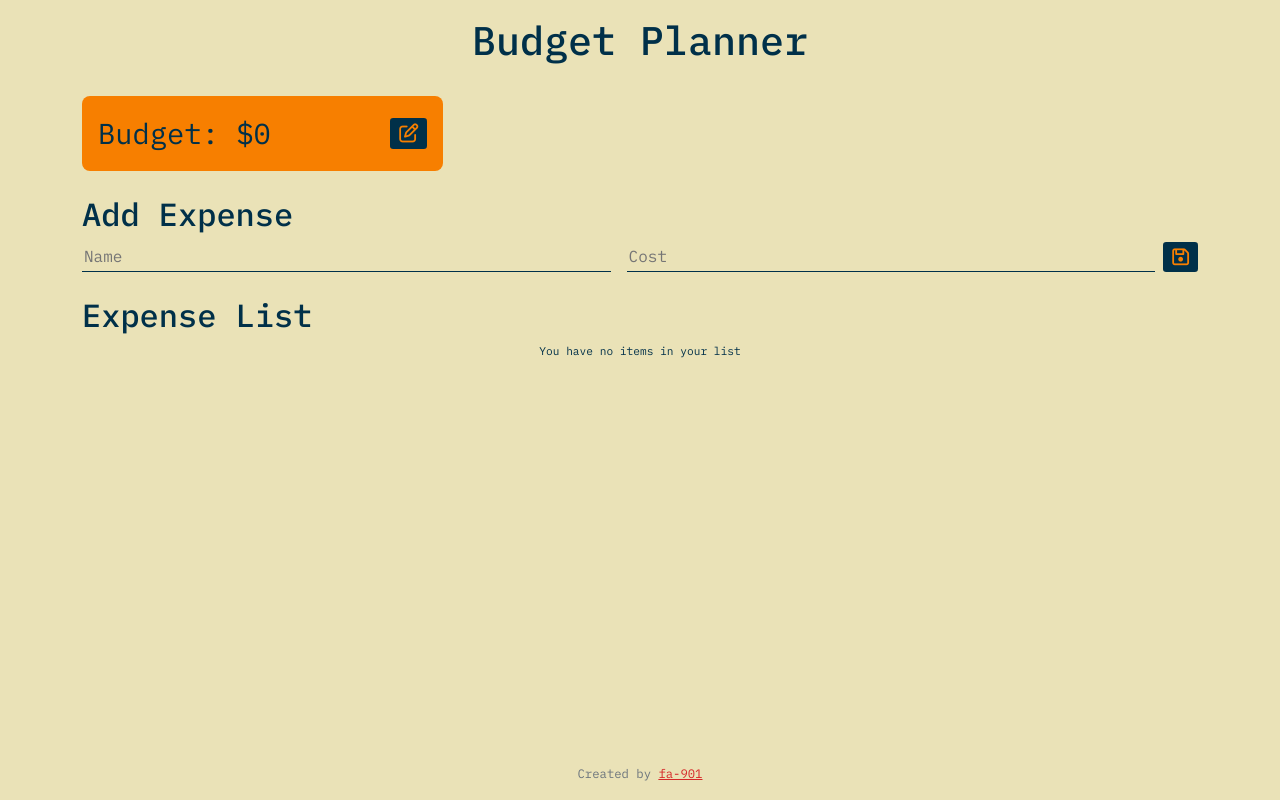
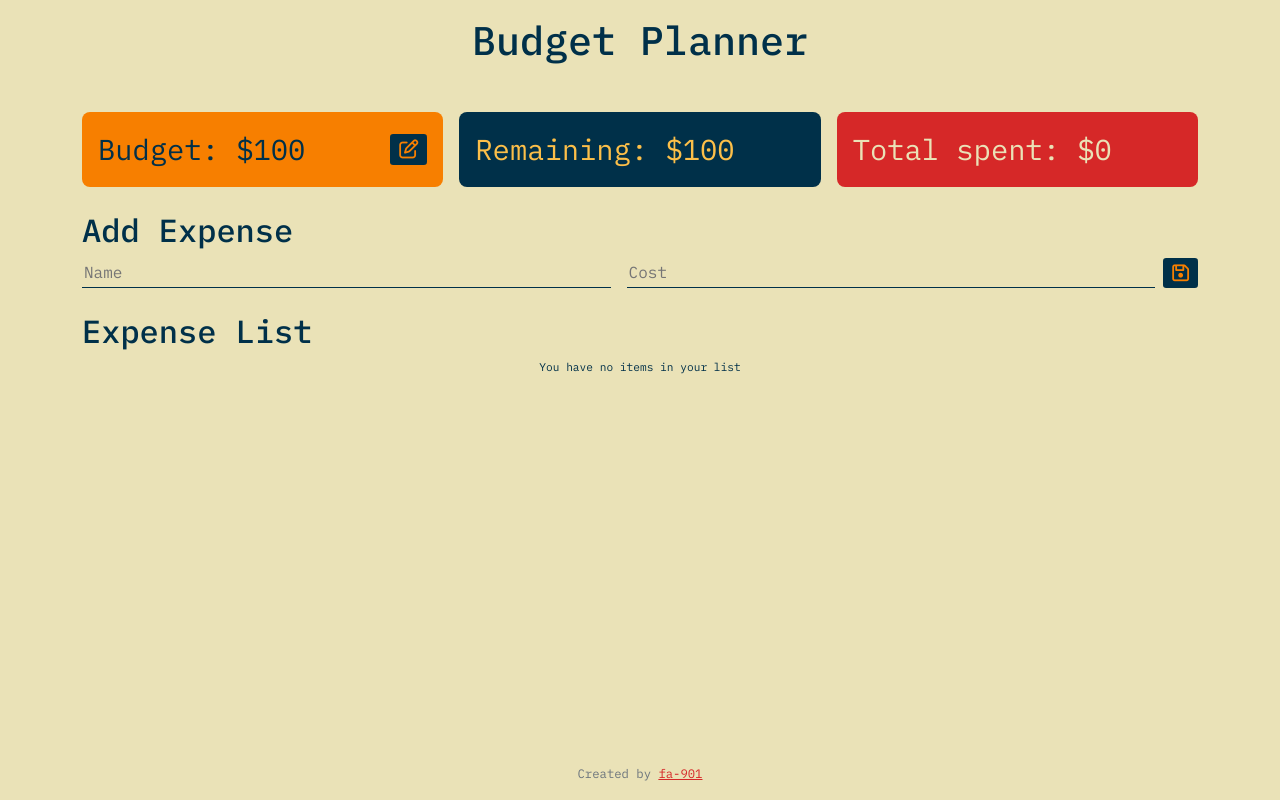
Before and after one commit to fa-901/budget-tracker, a React (Create React App) app: page / in a window 1280 px wide. Built offline with nearby package versions, Linux system fonts and the light colour scheme.

Commit message:
show remaining & total spend. set default budget value

```diff
--- a/src/App.js
+++ b/src/App.js
@@ -1,6 +1,7 @@
 import './styles/styles.scss';
 import Budget from './components/Budget';
 import ExpenseForm from './components/ExpenseForm';
+import Remainder from './components/Remainder';
 import List from './components/List';
 
 function App() {
@@ -9,16 +10,11 @@ function App() {
 			<h1 className='text-center form-group'>
 				Budget Planner
 			</h1>
-			<div className='row my-4 gx-3'>
+			<div className='row my-4 g-3'>
 				<div className='col-md-4'>
 					<Budget />
 				</div>
-				<div className='col-md-4'>
-					{/* <Budget /> */}
-				</div>
-				<div className='col-md-4'>
-					{/* <Budget /> */}
-				</div>
+				<Remainder />
 			</div>
 			<ExpenseForm />
 			<List />
--- a/src/components/Budget/BudgetReducer.js
+++ b/src/components/Budget/BudgetReducer.js
@@ -3,7 +3,7 @@ import { createSlice } from '@reduxjs/toolkit';
 export const budgetSlice = createSlice({
     name: 'budget',
     initialState: {
-        value: 0,
+        value: 100,
     },
     reducers: {
         setAmount: (state, action) => {
--- /dev/null
+++ b/src/components/Remainder.js
@@ -0,0 +1,33 @@
+import { Fragment } from 'react';
+import { useDispatch, useSelector } from 'react-redux';
+import { getList } from './List/ListReducer';
+import { getBudget } from './Budget/BudgetReducer';
+
+export default function Remainder(props) {
+    const list = useSelector(getList);
+    const budget = useSelector(getBudget);
+
+    var total = list.reduce((a, v) => { return a + v.value }, 0);
+    var rem = budget - total;
+
+    rem = rem < 0 ? <small>over limit</small> : `$${rem}`;
+
+    return (
+        <Fragment>
+            <div className='col-md-4'>
+                <div className='rem d-flex align-items-center'>
+                    <div className='me-3'>
+                        Remaining: {rem}
+                    </div>
+                </div>
+            </div>
+            <div className='col-md-4'>
+                <div className='total d-flex align-items-center'>
+                    <div className='me-3'>
+                        Total spent: ${total}
+                    </div>
+                </div>
+            </div>
+        </Fragment>
+    )
+}
--- a/src/styles/styles.scss
+++ b/src/styles/styles.scss
@@ -1,5 +1,11 @@
 @import "colors";
 @import "../../node_modules/rfs/scss";
+
+@mixin box-d {
+    border-radius: 0.5rem;
+    @include font-size(1.8rem);
+    padding: 1rem;
+}
 
 html {
     font-size: 16px;
@@ -27,11 +33,20 @@ body {
 }
 
 .budget {
-    border-radius: 0.5rem;
+    @include box-d;
     background-color: $orange;
-    @include font-size(1.8rem);
-    padding: 1rem;
     color: $prussian-blue;
+}
+
+.rem {
+    @include box-d;
+    background-color: $prussian-blue;
+    color: $maximum-yellow-red;
+}
+.total {
+    @include box-d;
+    background-color: $maximum-red;
+    color: $lemon-meringue;
 }
 
 .bg-o {
```
